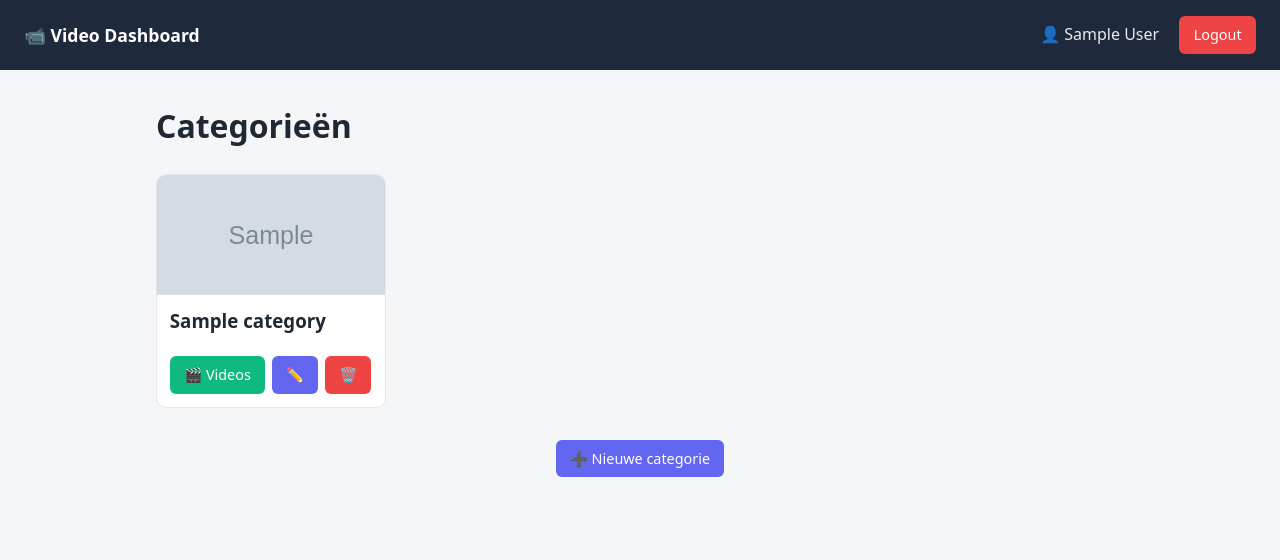
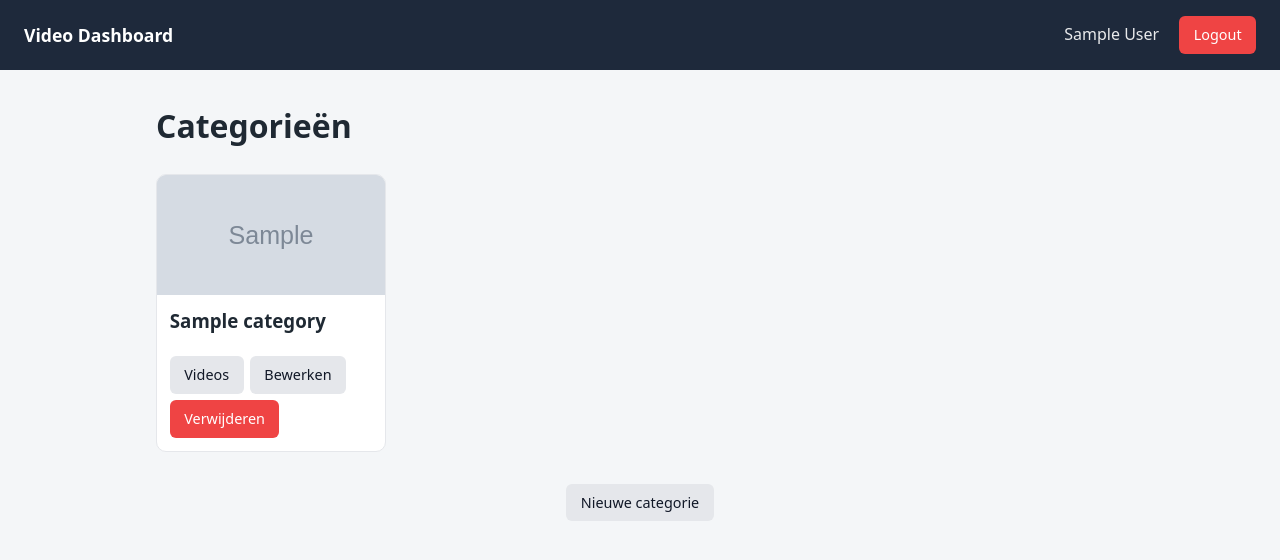
Before and after one commit to David-van-Groningen/videoplaylist, a PHP site: page / in a window 1280 px wide. Shown: the top 560 px of the page. Run offline with PHP 8.4, Linux system fonts and the light colour scheme; the visitor is signed in with stand-in values (Sample User, id 1); tables that the repository leaves empty hold one stand-in row (values such as "Sample post"); grey boxes marked "Sample" are stand-in pictures.

Commit message:
Update index.php

```diff
--- a/index.php
+++ b/index.php
@@ -14,9 +14,9 @@ $cats = $pdo->query("SELECT * FROM categories ORDER BY id DESC")->fetchAll();
 </head>
 <body>
 <header class="topbar">
-  <div class="left">📹 Video Dashboard</div>
+  <div class="left">Video Dashboard</div>
   <div class="right">
-    <span>👤 <?= e($user['display_name'] ?? $user['username']) ?></span>
+    <span><?= e($user['display_name'] ?? $user['username']) ?></span>
     <a href="logout.php" class="btn btn-red">Logout</a>
   </div>
 </header>
@@ -24,25 +24,29 @@ $cats = $pdo->query("SELECT * FROM categories ORDER BY id DESC")->fetchAll();
 <main class="container">
 <h1>Categorieën</h1>
 
+<?php if(empty($cats)): ?>
+  <p style="color:#666; margin:2rem 0;">Nog geen categorieën aangemaakt.</p>
+<?php else: ?>
   <div class="grid cards">
   <?php foreach($cats as $cat): ?>
     <div class="card-cat">
       <div class="img" style="background-image:url('<?= e($cat['image_url'] ?: 'assets/default_cat.jpg') ?>')"></div>
       <h3><?= e($cat['name']) ?></h3>
       <div class="actions">
-      <a href="category_view.php?id=<?= $cat['id'] ?>" class="btn btn-accent">🎬 Videos</a>
+        <a href="category_view.php?id=<?= $cat['id'] ?>" class="btn btn-yellow">Videos</a>
         <?php if(is_admin()): ?>
-        <a href="edit_category.php?id=<?= $cat['id'] ?>" class="btn btn-purple">✏️</a>
-        <a href="delete_category.php?id=<?= $cat['id'] ?>" class="btn btn-red" onclick="return confirm('Verwijderen?')">🗑️</a>
+          <a href="edit_category.php?id=<?= $cat['id'] ?>" class="btn btn-black">Bewerken</a>
+          <a href="delete.php?type=category&id=<?= $cat['id'] ?>" class="btn btn-red" onclick="return confirm('Categorie verwijderen?')">Verwijderen</a>
         <?php endif; ?>
       </div>
     </div>
   <?php endforeach; ?>
   </div>
+<?php endif; ?>
 
 <?php if(is_admin()): ?>
   <div style="margin-top:2rem;text-align:center;">
-    <a href="add_category.php" class="btn btn-purple">➕ Nieuwe categorie</a>
+    <a href="add_category.php" class="btn btn-yellow">Nieuwe categorie</a>
   </div>
 <?php endif; ?>
 </main>
```
Lines whose indentation alone changed are shown as unchanged.
